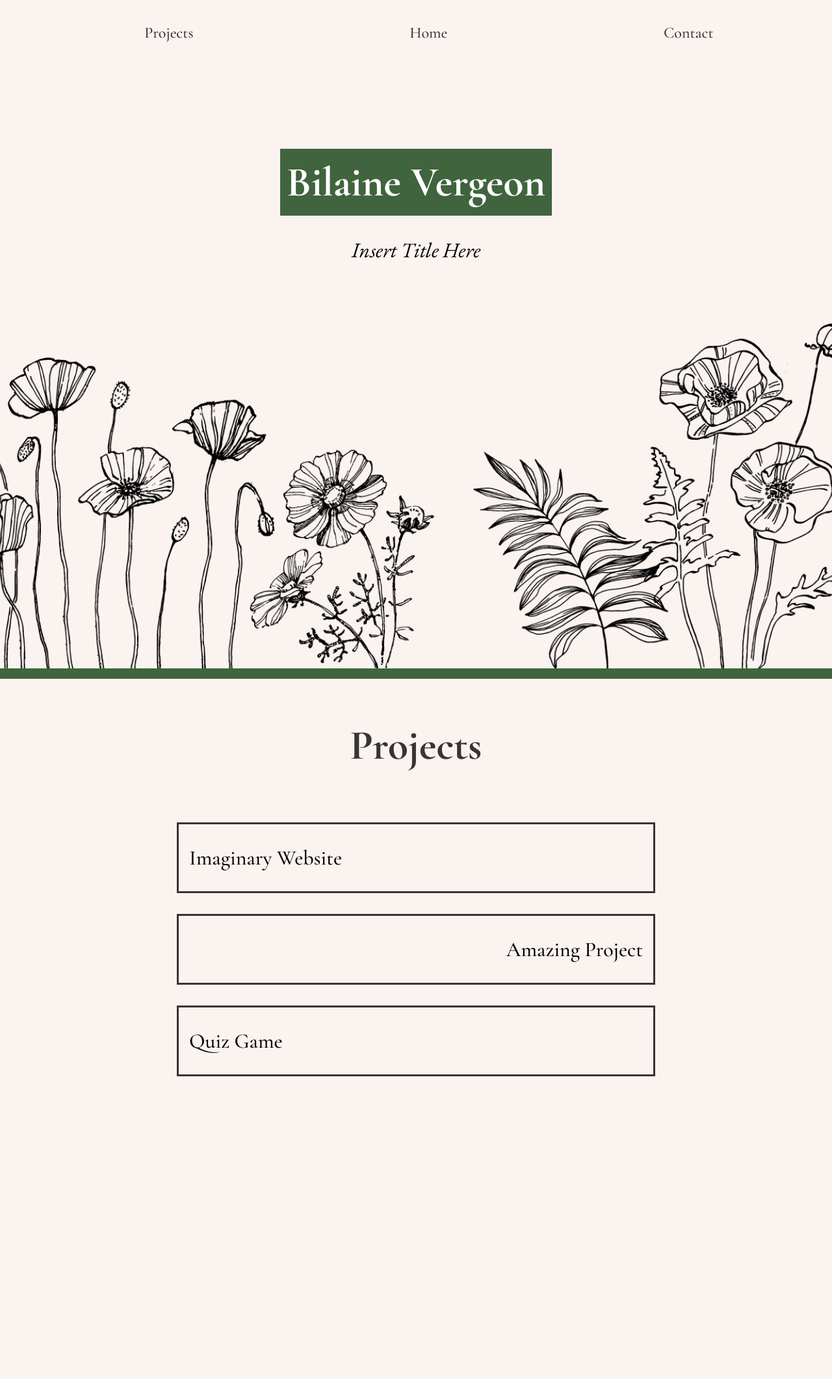
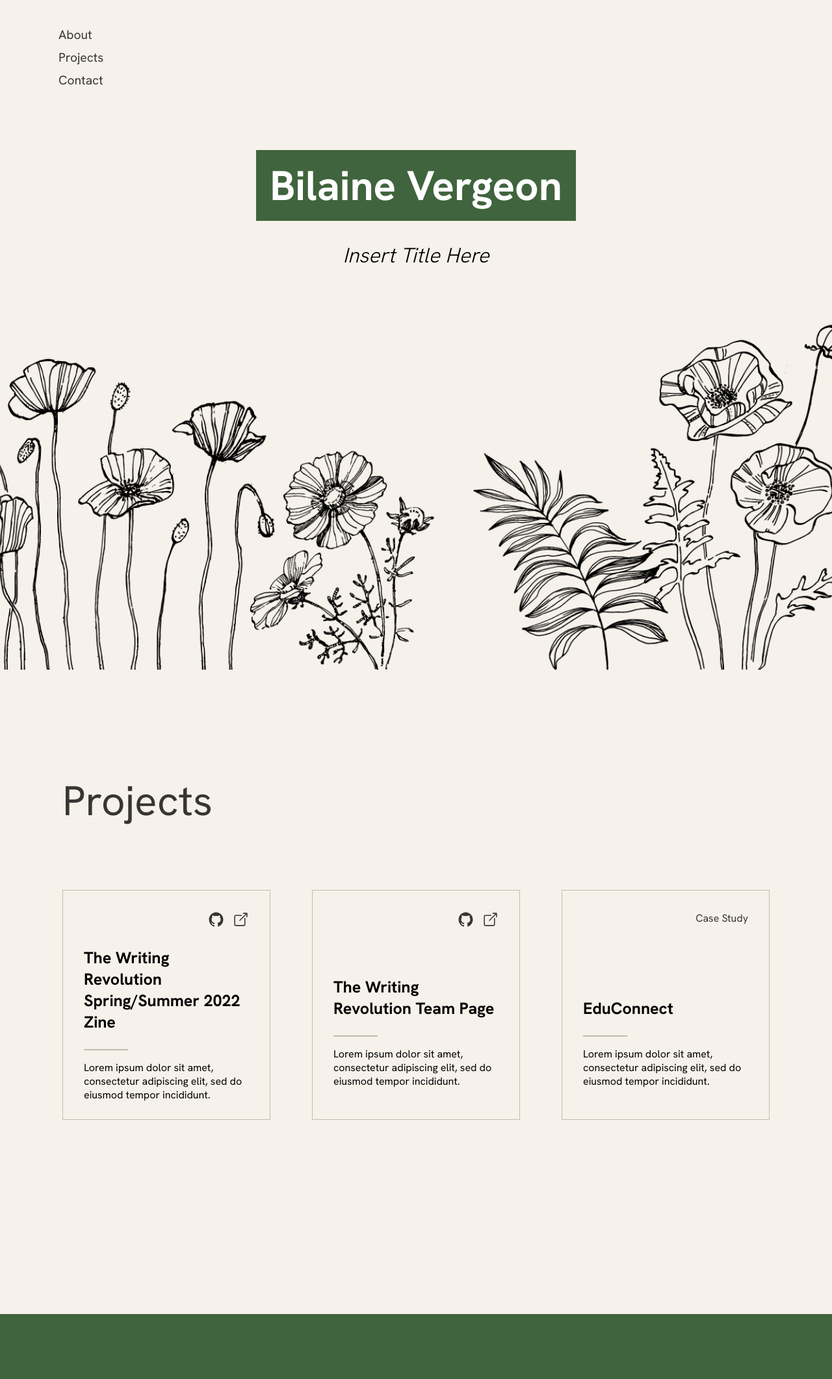
Before and after one commit to vvb02/portfolio-site, a plain HTML site: page index.html in a window 1280 px wide. Shown: the whole page at 65% size. Before the commit the page ends 1705 px from the top, so only its background shows below. Drawn offline with nearby package versions, Linux system fonts and the light colour scheme.

Commit message:
update projects container layout, nav

```diff
--- a/index.html
+++ b/index.html
@@ -5,14 +5,22 @@
     <meta http-equiv="X-UA-Compatible" content="IE=edge" />
     <meta name="viewport" content="width=device-width, initial-scale=1.0" />
     <link rel="stylesheet" href="styles.css" />
+    <script
+      type="module"
+      src="https://unpkg.com/ionicons@7.1.0/dist/ionicons/ionicons.esm.js"
+    ></script>
+    <script
+      nomodule
+      src="https://unpkg.com/ionicons@7.1.0/dist/ionicons/ionicons.js"
+    ></script>
     <title>Bilaine Vergeon</title>
   </head>
   <body>
     <header>
-      <nav class="lockout">
+      <nav>
         <ul>
-          <li><a href="">Projects</a></li>
-          <li><a href="">Home</a></li>
+          <li><a href="index.html">About</a></li>
+          <li><a href="#projects">Projects</a></li>
           <li><a href="">Contact</a></li>
         </ul>
       </nav>
@@ -21,13 +29,71 @@
       <h1 class="name">Bilaine Vergeon</h1>
       <h2 class="title">Insert Title Here</h2>
     </section>
-    <section class="projects">
+    <section id="projects">
       <h2 class="projects-header">Projects</h2>
       <div class="projects-container">
-        <p class="project">Imaginary Website</p>
-        <p class="project align-right">Amazing Project</p>
-        <p class="project">Quiz Game</p>
+        <div class="project-box">
+          <div class="project-box__link">
+            <a href="" target="_blank" rel="noopener noreferrer">
+              <ion-icon name="logo-github"></ion-icon>
+            </a>
+            <a
+              href="https://www.thewritingrevolution.org/zine/zine-summer22/"
+              target="_blank"
+              rel="noopener noreferrer"
+            >
+              <ion-icon name="open-outline"></ion-icon>
+            </a>
+          </div>
+          <div class="project-box__content">
+            <h3>The Writing Revolution Spring/Summer 2022 Zine</h3>
+            <hr />
+            <p>
+              Lorem ipsum dolor sit amet, consectetur adipiscing elit, sed do
+              eiusmod tempor incididunt.
+            </p>
+          </div>
+        </div>
+        <div class="project-box">
+          <div class="project-box__link">
+            <a href="" target="_blank" rel="noopener noreferrer">
+              <ion-icon name="logo-github"></ion-icon>
+            </a>
+            <a
+              href="https://www.thewritingrevolution.org/about/twr-team/"
+              target="_blank"
+              rel="noopener noreferrer"
+            >
+              <ion-icon name="open-outline"></ion-icon>
+            </a>
+          </div>
+          <div class="project-box__content">
+            <h3>The Writing Revolution Team Page</h3>
+            <hr />
+            <p>
+              Lorem ipsum dolor sit amet, consectetur adipiscing elit, sed do
+              eiusmod tempor incididunt.
+            </p>
+          </div>
+        </div>
+        <div class="project-box">
+          <div class="project-box__link">
+            <a href="educonnect.html" target="_blank" rel="noopener noreferrer">
+              Case Study
+            </a>
+          </div>
+          <div class="project-box__content">
+            <h3>EduConnect</h3>
+            <hr />
+            <p>
+              Lorem ipsum dolor sit amet, consectetur adipiscing elit, sed do
+              eiusmod tempor incididunt.
+            </p>
+          </div>
+        </div>
       </div>
     </section>
+    <footer></footer>
+    <script src="script.js"></script>
   </body>
 </html>
--- /dev/null
+++ b/script.js
@@ -0,0 +1,25 @@
+const projectBox = document.querySelectorAll(".project-box");
+
+projectBox.forEach(function (parent) {
+  parent.addEventListener("mouseover", function () {
+    this.style.backgroundColor = "#40643d";
+    const children = this.querySelectorAll("*");
+    children.forEach(function (child) {
+      child.style.color = "white";
+      child.style.transition = "color 0.5s";
+      child.style.cursor = "pointer";
+    });
+    this.style.transition = "background-color 0.5s";
+    this.style.cursor = "pointer";
+  });
+
+  parent.addEventListener("mouseout", function () {
+    this.style.backgroundColor = "#f6f1ea";
+    const children = this.querySelectorAll("*");
+    children.forEach(function (child) {
+      child.style.color = "black";
+      child.style.transition = "color 0.5s";
+    });
+    this.style.transition = "background-color 0.5s";
+  });
+});
--- a/styles.css
+++ b/styles.css
@@ -1,54 +1,76 @@
-@import url("https://fonts.googleapis.com/css2?family=Cormorant+Garamond:wght@300;400;500;600;700&family=EB+Garamond:ital@1&display=swap");
-
+@import url("https://fonts.googleapis.com/css2?family=Hanken+Grotesk:wght@300;400;500;600;700&display=swap");
 body {
   margin: 0;
   padding: 0;
-  background-color: #faf3f0;
+  background-color: #f6f1ea;
+  font-family: "Hanken Grotesk", sans-serif;
 }
 
+:root {
+  --main-color: #40643d;
+}
 header {
+  margin: 10px auto;
   padding: 0.75em 1em;
+  max-width: 1180px;
 }
 
 nav {
-  font-family: "Cormorant Garamond", serif;
   font-weight: 500;
-  font-size: 1.5em;
-  margin: 0 auto;
-  max-width: 1320px;
-  width: 100%;
+  font-size: 1.2em;
 }
 
 nav ul {
   display: flex;
-  justify-content: space-around;
   list-style: none;
   cursor: pointer;
+  flex-direction: column;
+  align-items: flex-start;
+  gap: 10px;
 }
 
-nav ul li a {
+a {
   text-decoration: none;
   color: #373534;
 }
 
-nav ul li a:hover {
-  color: #40643d;
+nav ul li a {
+  font-weight: 400;
+  position: relative;
 }
+
+nav ul li a::before {
+  content: "";
+  position: absolute;
+  width: 100%;
+  height: 4px;
+  background-color: var(--main-color);
+  bottom: 0;
+  left: 0;
+  transform-origin: right;
+  transform: scaleX(0);
+  transition: transform 0.3s ease-in-out;
+}
+
+nav ul li a:hover::before {
+  transform-origin: left;
+  transform: scaleX(1);
+}
+
+/* Home */
 
 .name {
   font-size: 4em;
-  font-family: "Cormorant Garamond", serif;
-  background: #40643d;
+  background: var(--main-color);
   color: white;
   text-align: center;
   padding: 0.2em 0.1em;
-  max-width: 406px;
+  max-width: 480px;
   width: 100%;
-  margin: 2em auto 0.5em auto;
+  margin: 1em auto 0.5em auto;
 }
 
 .title {
-  font-family: "EB Garamond", serif;
   font-style: italic;
   font-size: 2em;
   font-weight: 300;
@@ -58,7 +80,6 @@ nav ul li a:hover {
   text-align: center;
 }
 .home {
-  border-bottom: 16px solid #40643d;
   height: 100vh;
 }
 
@@ -70,45 +91,149 @@ nav ul li a:hover {
   background-size: cover;
 }
 
+#projects {
+  min-height: 100vh;
+  padding: 6rem;
+}
+
+@media screen and (max-width: 600px) {
+  #projects {
+    padding: 4em;
+  }
+}
 .projects-header {
   font-size: 4em;
-  font-family: "Cormorant Garamond", serif;
   color: #373534;
-  text-align: center;
   margin: 1em auto;
+  font-weight: 400;
 }
 
 .projects-container {
-  width: 100%;
-  margin: 2em auto;
-  max-width: 800px;
-  display: flex;
+  grid-gap: 4rem;
+  display: -ms-grid;
+  display: grid;
+  -ms-grid-columns: (minmax(18rem, 1fr)) [auto-fit];
+  grid-template-columns: repeat(auto-fit, minmax(18rem, 1fr));
+  grid-gap: 4rem;
+  margin-top: 6rem;
   flex-direction: column;
 }
 
-.project {
-  font-family: "Cormorant Garamond", serif;
-  font-weight: 500;
-  border: 3px solid #373534;
-  font-size: 2em;
-  padding: 1em 0.5em;
-  cursor: pointer;
-  margin: 0.5em 1em;
-  transition: 0.3s;
+.project-box {
+  padding: 2rem;
+  display: -webkit-box;
+  border: 1px solid #c3bbb2;
+  display: -ms-flexbox;
+  display: flex;
+  -webkit-box-orient: vertical;
+  -webkit-box-direction: normal;
+  -ms-flex-direction: column;
+  height: 18rem;
+  flex-direction: column;
+  -webkit-box-pack: justify;
+  -ms-flex-pack: justify;
+  justify-content: space-between;
 }
 
-.project:hover {
-  background: #40643d;
-  border: 3px solid #40643d;
-  color: white;
+/* .project-box:hover {
+  box-shadow: -18px 17px var(--main-color);
+  transition: all 0.2s ease;
+  border: 3px solid #c3bbb2;
+} */
+
+.project-box h3 {
+  font-size: 25px;
+}
+hr {
+  width: 26%;
+  text-align: left;
+  margin-left: 0;
+  border: 1px solid #c3bbb2;
+}
+
+.project-box__link {
+  display: flex;
+  justify-content: flex-end;
+  gap: 13px;
+}
+
+.md {
+  font-size: 25px;
 }
 
 @media (max-width: 840px) {
   .project {
+    font-size: 1.5em;
+  }
+}
+
+@media (max-width: 600px) {
+  .project {
     text-align: left;
+  }
+
+  .projects-header {
+    font-size: 2.25em;
+  }
+}
+
+@media (max-width: 400px) {
+  .name {
+    font-size: 2em;
+    max-width: 250px;
+    width: 100%;
   }
 }
 
 .align-right {
   text-align: right;
 }
+
+/* Footer */
+
+footer {
+  height: 100px;
+  width: 100%;
+  background: var(--main-color);
+}
+
+/* Project */
+
+.project-container {
+  max-width: 850px;
+  margin: 0 auto;
+  padding: 10px 20px;
+}
+
+.project-intro {
+  display: flex;
+  margin: 2.5em auto;
+  flex-direction: column;
+  align-items: center;
+}
+
+.project-title {
+  text-align: left;
+  font-weight: 700;
+  font-size: 48px;
+  margin-top: 0;
+}
+.project-main-img {
+  width: 100%;
+}
+
+.project-description {
+  text-align: center;
+}
+
+.project-info {
+  display: flex;
+  justify-content: space-around;
+  margin: 1em auto;
+  text-align: center;
+  flex-wrap: wrap;
+}
+
+.project-container h2 {
+  color: var(--main-color);
+}
```
Also changed, not shown: educonnect.html (added, +93 -0 lines), images/1.svg (added), images/2.svg (added), images/3.svg (added), images/4.svg (added), images/Web 1920 – 17.jpg (added), images/Web 1920 – 5.jpg (added), images/educonnect-img.png (added).
